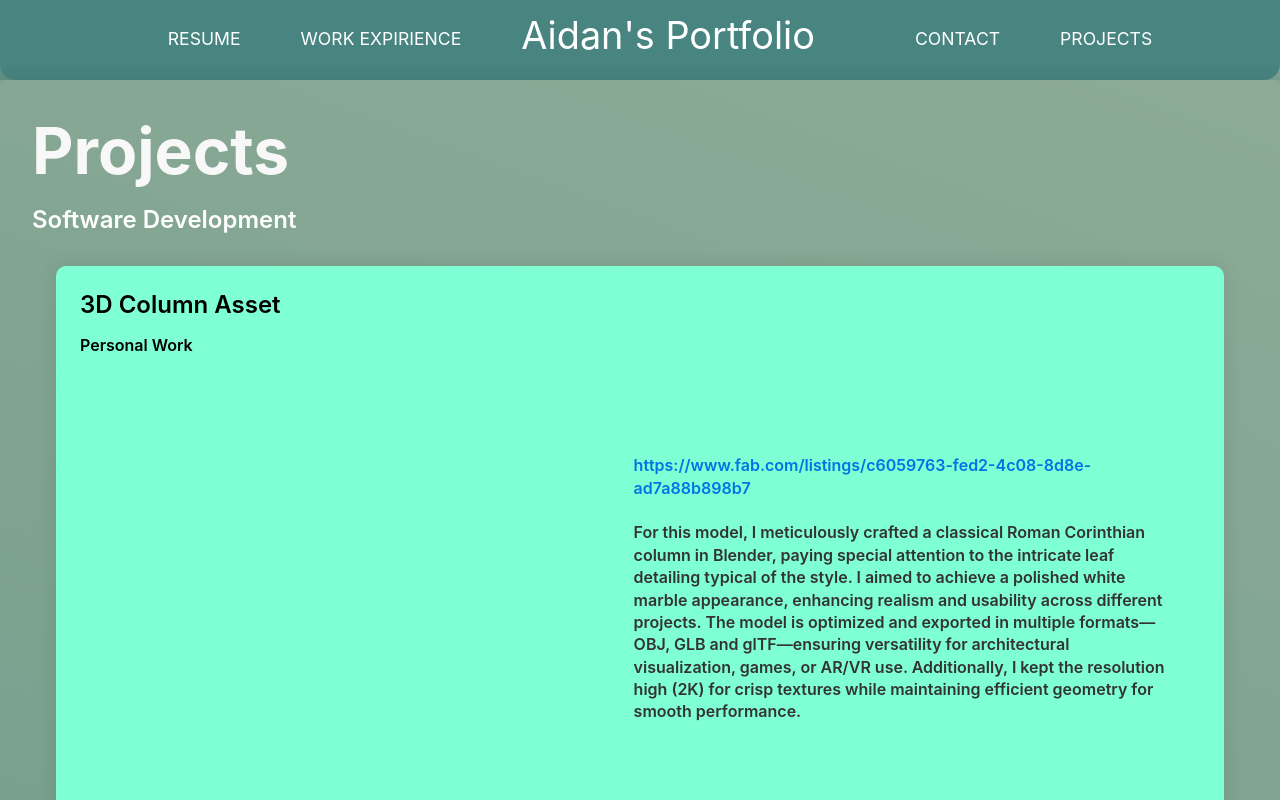
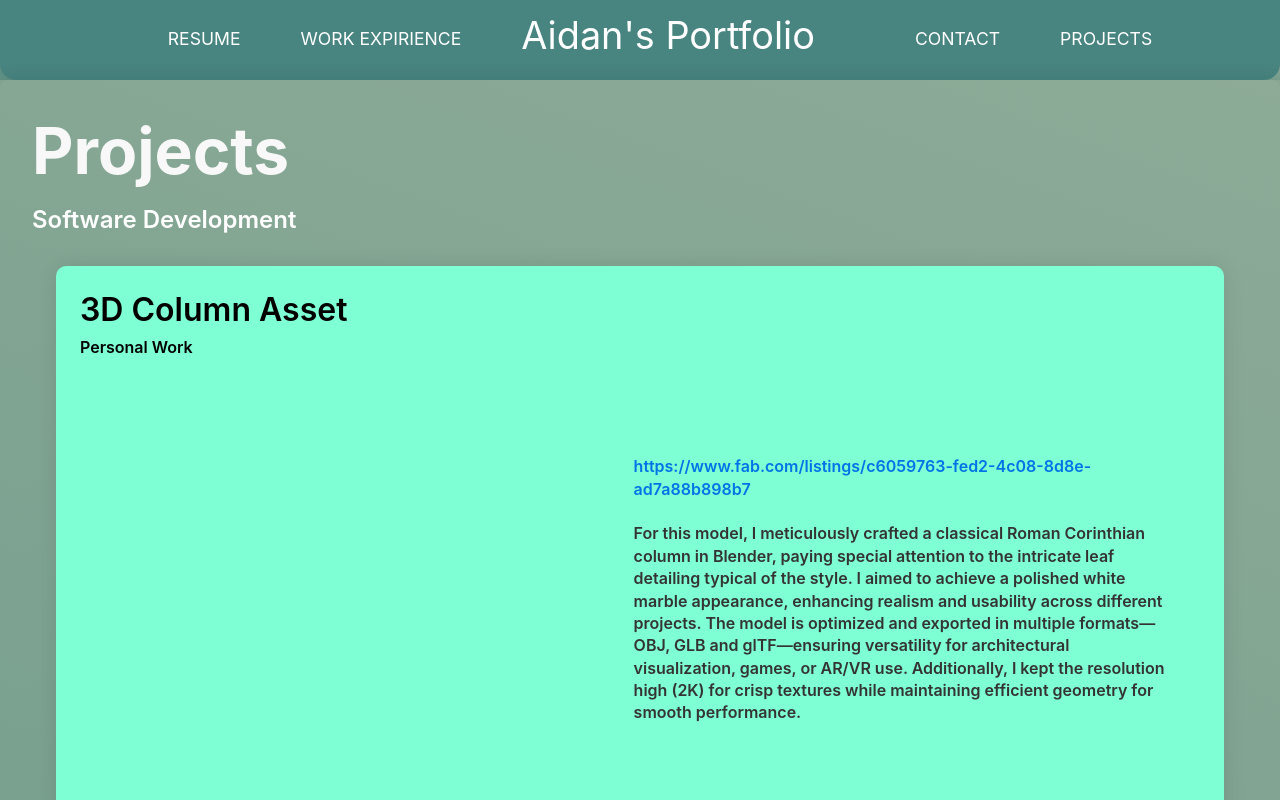
Before and after one commit to bigdog765/Portfolio-Website, a React (Create React App) app in the folder portf/: page /projects in a window 1280 px wide. Shown: the top 800 px of the page. Built offline with nearby package versions, Linux system fonts and the light colour scheme; no server answers.

Commit message:
more desc

```diff
--- a/portf/src/assets/projects.json
+++ b/portf/src/assets/projects.json
@@ -38,23 +38,23 @@
     {
         "title": "Google Maps Digital Coupon Finder",
         "subtitle": "2024 Hackathon",
-        "imgUrl": "graphics.png",
+        "imgUrl": "mapathon2.png",
         "desc": "I participated in a hackathon called the Google Photorealistic 3D Maps Challenge, hosted by Devpost and Google. The goal of the hackathon was to explore innovative ways for users to interact with Google Maps, with themes including gamification, immersive marketing, and promoting environmental sustainability. For our submission, we developed an interactive portal that allows users to search for coupons and deals at their favorite locations around the world. Users are virtually flown into their chosen destination on the map, where the camera smoothly pans across various coupon-enabled spots. These deals appear directly on the map in an interactive format, and users can select and apply the coupon of their choice.",
         "link": "https://3d-mapathon.vercel.app/"
     },
     {
         "title": "Wordstack - Reddit Game Hackathon",
         "subtitle": "2024 Hackathon",
-        "imgUrl": "graphics.png",
-        "desc": "This is a project I built with my bare hands, blood, sweat, and tears.",
-        "link": "https://www.example.com"
+        "imgUrl": "wordstack.png",
+        "desc": "The Reddit Games and Puzzles Hackathon is an event hosted by Reddit and Devpost, where participants are challenged to create an original word game, puzzle, or tabletop experience using Reddit’s Developer Platform. Our project, WordStack, is a Reddit-integrated interactive word game where players use letter blocks to form words and stack them to build the tallest tower possible. It’s a fun and competitive way to test vocabulary, engage with friends, and aim for the highest score. We developed the game using object-oriented programming with built-in JavaScript objects, allowing it to dynamically respond to user input. The app is built with modern web technologies including TypeScript for clean and maintainable code, JavaScript for dynamic game logic, HTML and CSS for a responsive interface, and the Reddit SDK for authentication and community features.",
+        "link": "https://www.reddit.com/r/R3dditHackath0n/"
     },
     {
         "title": "TikTok AutoUploader",
         "subtitle": "Personal Project",
         "imgUrl": "graphics.png",
-        "desc": "This is a project I built with my bare hands, blood, sweat, and tears.",
-        "link": "https://www.example.com"
+        "desc": "This project was inspired by my idea to launch a TikTok page showcasing the latest images generated by the newest Midjourney model. The entire process is fully automated, with a new TikTok video posted to my account every day at 4 PM—no manual work required. I combined several technologies to bring it to life, including web scraping to collect Midjourney images, the TikTok API for automated posting, and the MoviePy library to enhance videos with effects, music, and more.",
+        "link": "https://github.com/bigdog765/TiktokAutoUploader"
     },
     {
         "title": "Mica Smart Doll",
--- a/portf/src/pages/ProjectForm.css
+++ b/portf/src/pages/ProjectForm.css
@@ -15,8 +15,8 @@
 
   .title {
     color: black;
-    font-size: 1.5rem; /* Use rem for title font size */
-    margin-bottom: 1rem; /* Spacing below title */
+    font-size: 2rem; /* Use rem for title font size */
+    margin-bottom: 0.5rem; /* Spacing below title */
     text-align: left;
   }
   .subtitle{
```
Also changed, not shown: portf/public/mapathon2.png (added), portf/public/wordstack.png (added).
